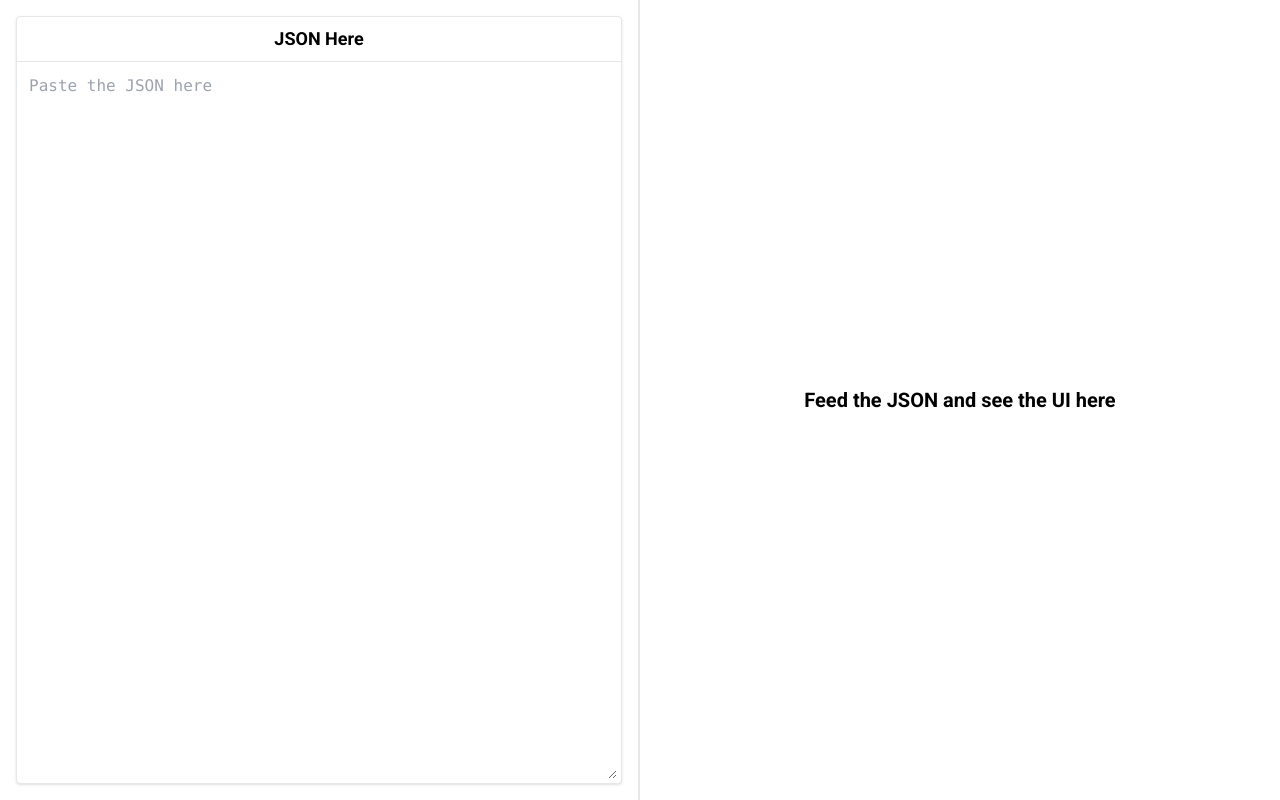
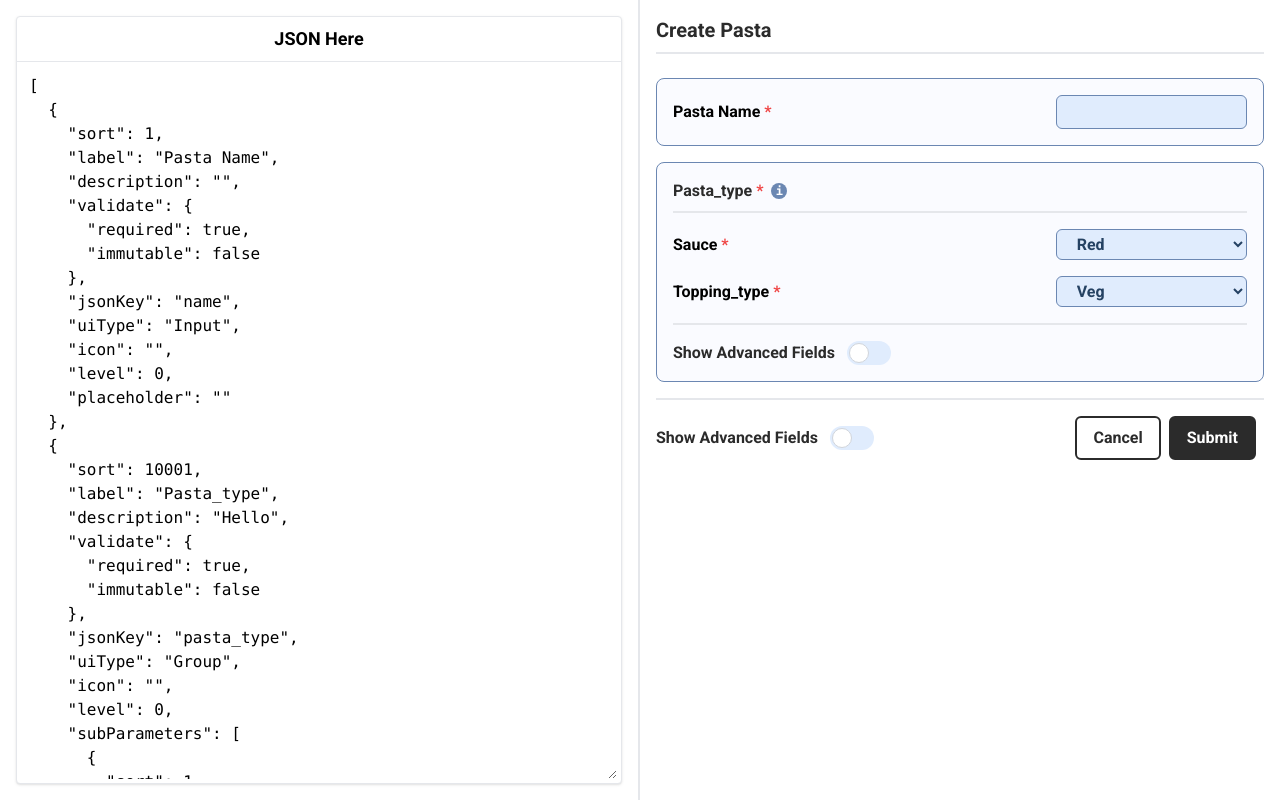
Before and after one commit to dheeraj120501/JSON-Form-Builder, a React (Vite) app: page / in a window 1280 px wide. Built offline with nearby package versions, Linux system fonts and the light colour scheme.

Commit message:
added sample data

```diff
--- a/src/App.tsx
+++ b/src/App.tsx
@@ -1,8 +1,9 @@
 import { Form, Editor } from "./component";
 import { useState } from "react";
+import sampleData from "./data/sample.json";
 
 function App() {
-  const [data, setData] = useState<string>("");
+  const [data, setData] = useState<string>(JSON.stringify(sampleData, null, 2));
   const validJSON = (text: string): boolean => {
     try {
       JSON.parse(text);
--- a/src/component/Editor.tsx
+++ b/src/component/Editor.tsx
@@ -1,4 +1,4 @@
-import { ChangeEvent, useState } from "react";
+import { ChangeEvent } from "react";
 
 export default function Editor({
   data,
@@ -7,28 +7,9 @@ export default function Editor({
   data: string;
   setData: React.Dispatch<React.SetStateAction<string>>;
 }) {
-  const [formattedData, setFormattedData] = useState<string>();
-
-  const beautifyJSON = () => {
-    if (data && !isJSON(data)) {
-      alert("Invalid JSON - Please paste the valid JSON");
-    } else if (data) {
-      setFormattedData(JSON.stringify(data, null, 2));
-    }
-  };
-
   const storeData = (e: ChangeEvent<HTMLTextAreaElement>) => {
     const value = e.target.value;
     setData(value);
-  };
-
-  const isJSON = (str: string) => {
-    try {
-      JSON.parse(str);
-    } catch (e) {
-      return false;
-    }
-    return true;
   };
 
   return (
@@ -44,9 +25,8 @@ export default function Editor({
           placeholder="Paste the JSON here"
           className="text-grey-darkest flex-1 p-2 m-1 bg-transparent focus:outline-none font-mono  "
           name="inputJSON"
-          value={formattedData}
+          value={data}
           onChange={storeData}
-          // onBlur={beautifyJSON}
         />
       </div>
     </div>
```
